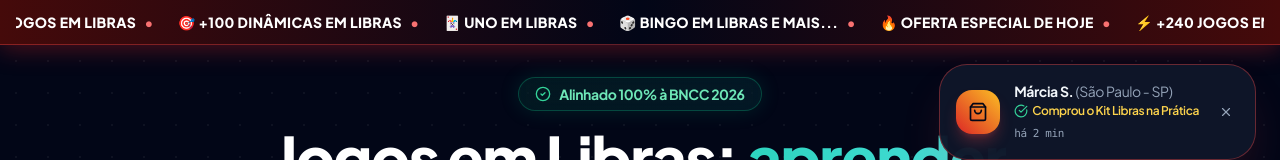
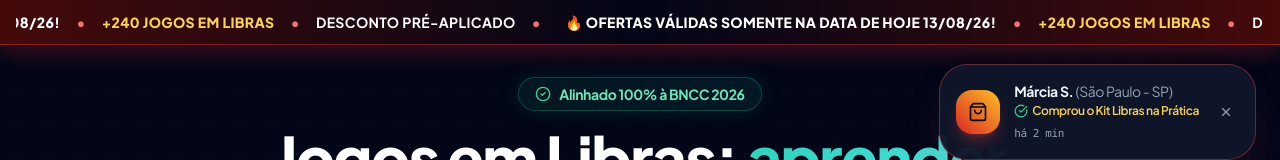
Before and after one commit to andfariiia/libras, a React (Vite) app: page / in a window 1280 px wide. Shown: the top 160 px of the page. Built offline with nearby package versions, Linux system fonts and the light colour scheme.

Commit message:
[dyad] Exibindo data atual dinâmica na faixa de urgência do cabeçalho - wrote 1 file(s)

```diff
--- a/src/components/libras/UrgencyHeader.tsx
+++ b/src/components/libras/UrgencyHeader.tsx
@@ -12,17 +12,18 @@ const RECENT_SALES = [
   { name: "Profa. Renata T.", city: "Porto Alegre - RS", time: "há 3 min" },
 ];
 
-const TICKER_ITEMS = [
-  "🔥 OFERTA ESPECIAL DE HOJE",
-  "⚡ +240 JOGOS EM LIBRAS",
-  "🎯 +100 DINÂMICAS EM LIBRAS",
-  "🃏 UNO EM LIBRAS",
-  "🎲 BINGO EM LIBRAS E MAIS...",
-];
-
 export const UrgencyHeader = ({ onCtaClick }: { onCtaClick?: () => void }) => {
   const [currentSaleIndex, setCurrentSaleIndex] = useState(0);
   const [showToast, setShowToast] = useState(false);
+
+  // Formata a data atual no formato DD/MM/YY (ex: 24/08/26)
+  const todayFormatted = new Date().toLocaleDateString("pt-BR", {
+    day: "2-digit",
+    month: "2-digit",
+    year: "2-digit",
+  });
+
+  const tickerText = `🔥 Ofertas válidas somente na data de hoje ${todayFormatted}!`;
 
   useEffect(() => {
     const initialTimeout = setTimeout(() => {
@@ -58,9 +59,13 @@ export const UrgencyHeader = ({ onCtaClick }: { onCtaClick?: () => void }) => {
           {/* Continuous Right-to-Left Ticker Bar */}
           <div className="relative w-full overflow-hidden py-0.5">
             <div className="animate-marquee-slow flex items-center whitespace-nowrap gap-6 text-xs sm:text-sm font-black text-amber-300 uppercase tracking-wide">
-              {[...TICKER_ITEMS, ...TICKER_ITEMS, ...TICKER_ITEMS, ...TICKER_ITEMS].map((item, idx) => (
-                <span key={idx} className="flex items-center gap-2 shrink-0">
-                  <span className="text-white font-extrabold">{item}</span>
+              {[1, 2, 3, 4, 5, 6].map((item) => (
+                <span key={item} className="flex items-center gap-4 shrink-0">
+                  <span className="text-white font-extrabold">{tickerText}</span>
+                  <span className="text-red-400 font-bold">•</span>
+                  <span className="text-amber-300 font-black">+240 JOGOS EM LIBRAS</span>
+                  <span className="text-red-400 font-bold">•</span>
+                  <span className="text-white font-bold">DESCONTO PRÉ-APLICADO</span>
                   <span className="text-red-400 font-bold">•</span>
                 </span>
               ))}
```
